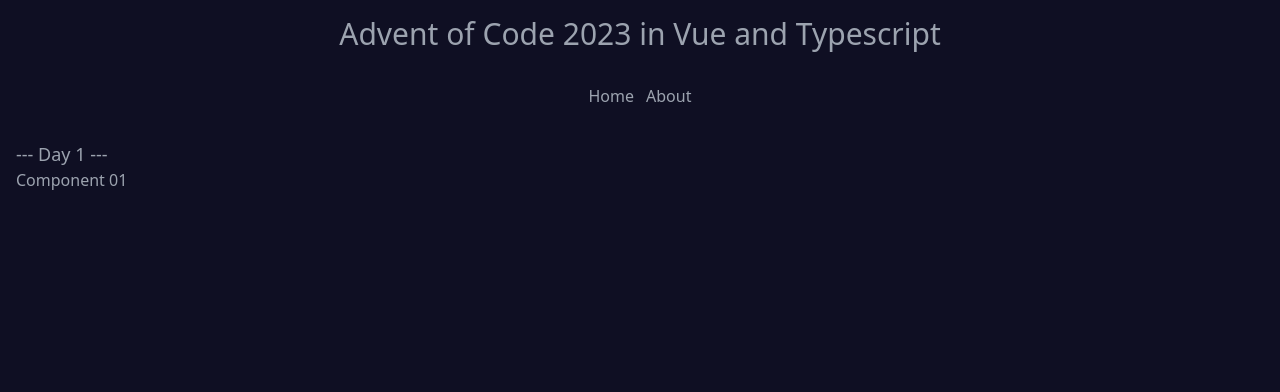
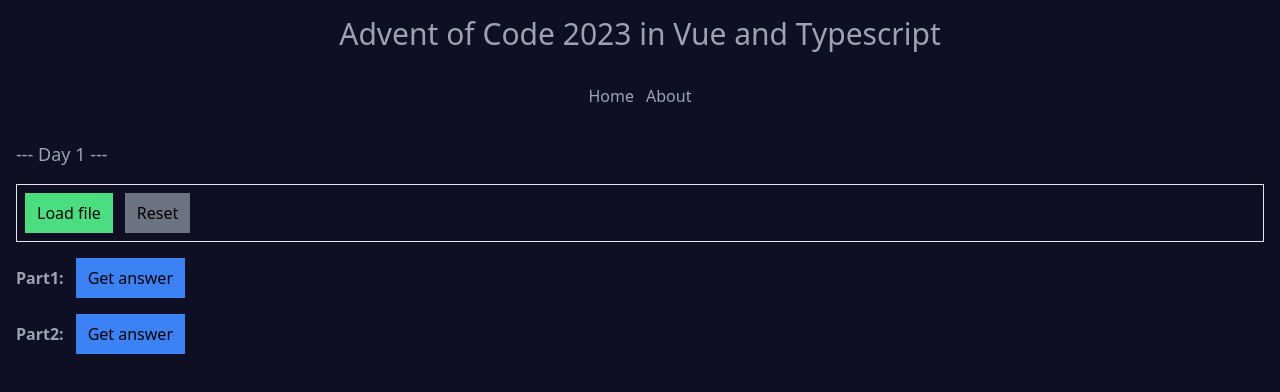
Before and after one commit to parapente/AoC2023Vue, a Vue app: page /day/1 in a window 1280 px wide. Shown: the top 392 px of the page. Built offline with nearby package versions, Linux system fonts and the light colour scheme.

Commit message:
Create first day component

```diff
--- /dev/null
+++ b/src/components/ShowWorkerStatus.vue
@@ -0,0 +1,18 @@
+<script setup lang="ts">
+import type { WebWorkerStatus } from '@vueuse/core'
+
+const props = defineProps<{
+  workerStatus: WebWorkerStatus
+}>()
+</script>
+
+<template>
+  <div>
+    <div v-if="workerStatus === 'PENDING'"></div>
+    <div v-else-if="workerStatus === 'RUNNING'" class="text-white font-bold">RUNNING</div>
+    <div v-else-if="workerStatus === 'SUCCESS'" class="text-green-500">SUCCESS</div>
+    <div v-else-if="workerStatus === 'ERROR'" class="text-red-600">ERROR</div>
+    <div v-else-if="workerStatus === 'TIMEOUT_EXPIRED'" class="text-red-600">TIMEOUT-EXPIRED</div>
+    <div v-else>!!UNKNOWN!!</div>
+  </div>
+</template>
--- a/src/components/day/DayComponent01.vue
+++ b/src/components/day/DayComponent01.vue
@@ -1,5 +1,67 @@
-<script setup lang="ts"></script>
+<script setup lang="ts">
+import { currentDayFromRoute } from '@/utils'
+import { nextTick, ref, type Ref } from 'vue'
+import { useWebWorkerFn } from '@vueuse/core'
+import FileLoader from '@/components/FileLoader.vue'
+import ShowWorkerStatus from '@/components/ShowWorkerStatus.vue'
+import { part1 } from '@/solutions/01a'
+import { part2 } from '@/solutions/01b'
+
+const storageKey = `AoC2023_day${currentDayFromRoute()}_data`
+
+const answer1: Ref<number | null> = ref(null)
+const answer2: Ref<number | null> = ref(null)
+
+const worker1 = useWebWorkerFn<typeof part1>(part1, {
+  timeout: 50000
+})
+
+const worker2 = useWebWorkerFn<typeof part2>(part2, {
+  timeout: 50000
+})
+
+const startPart1 = async () => {
+  await nextTick()
+  answer1.value = await worker1.workerFn(storageKey)
+}
+
+const startPart2 = async () => {
+  await nextTick()
+  answer2.value = await worker2.workerFn()
+}
+</script>
 
 <template>
-  <div>Component 01</div>
+  <div class="mt-4">
+    <FileLoader :storageKey="storageKey" />
+    <div class="mt-4 flex items-center gap-3">
+      <div class="font-bold">Part1:</div>
+      <button class="px-3 py-2 bg-blue-500 hover:bg-blue-700 text-black" @click="startPart1">
+        Get answer
+      </button>
+      <div v-if="worker1.workerStatus.value === 'RUNNING'"></div>
+      <ShowWorkerStatus :workerStatus="worker1.workerStatus.value" />
+      <button
+        v-if="worker1.workerStatus.value === 'RUNNING'"
+        @click="worker1.workerTerminate('PENDING')"
+      >
+        Stop
+      </button>
+      <div v-if="answer1" class="font-bold text-yellow-500">Answer: {{ answer1 }}</div>
+    </div>
+    <div class="mt-4 flex items-center gap-3">
+      <div class="font-bold">Part2:</div>
+      <button class="px-3 py-2 bg-blue-500 hover:bg-blue-700 text-black" @click="startPart2">
+        Get answer
+      </button>
+      <div v-if="answer2" class="font-bold text-yellow-500">Answer: {{ answer2 }}</div>
+      <ShowWorkerStatus :workerStatus="worker2.workerStatus.value" />
+      <button
+        v-if="worker2.workerStatus.value === 'RUNNING'"
+        @click="worker1.workerTerminate('PENDING')"
+      >
+        Stop
+      </button>
+    </div>
+  </div>
 </template>
--- /dev/null
+++ b/src/solutions/01a.ts
@@ -0,0 +1,3 @@
+export const part1 = (storageKey: string): number | null => {
+  return null
+}
--- /dev/null
+++ b/src/solutions/01b.ts
@@ -0,0 +1,3 @@
+export const part2 = (): number | null => {
+  return null
+}
```
Also changed, not shown: 1 other file (tests, documents, lock files or other folders).
